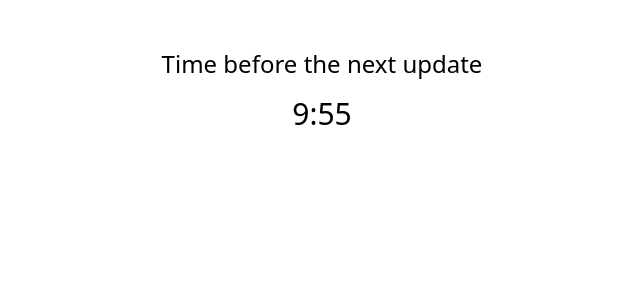
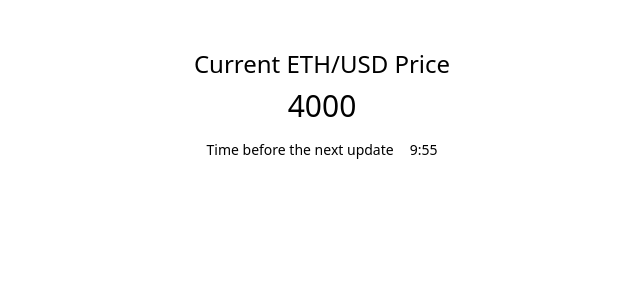
Before and after one commit to dgma/tyche-web-london-hack, a React (Vite) app: page / in a window 1280 px wide. Shown: the top 300 px of the page, without its empty margins (318-958 px from the left). Built offline with nearby package versions, Linux system fonts and the light colour scheme; what @web3modal/wagmi, wagmi would draw is missing.

Commit message:
Added price block

```diff
--- a/src/App.tsx
+++ b/src/App.tsx
@@ -7,7 +7,8 @@ import { useTimer } from "react-timer-hook";
 
 import { config, projectId } from "./config";
 
-import { Time } from "./components/Timer";
+import Time from "./components/Timer";
+import Price from "./components/Price";
 
 const queryClient = new QueryClient();
 
@@ -37,7 +38,10 @@ function App() {
     <WagmiProvider config={config}>
       <QueryClientProvider client={queryClient}>
         <div className="dark:text-white text-black h-full p-12">
-          <Time minutes={minutes} seconds={seconds} />
+          <div className="flex flex-col gap-y-4">
+            <Price price={4000} />
+            <Time minutes={minutes} seconds={seconds} />
+          </div>
         </div>
       </QueryClientProvider>
     </WagmiProvider>
--- /dev/null
+++ b/src/components/Price/Price.tsx
@@ -0,0 +1,14 @@
+interface PriceProps {
+  price: number;
+}
+
+const Price = ({ price }: PriceProps) => {
+  return (
+    <div className="flex flex-col items-center gap-y-2">
+      <p className="text-2xl">Current ETH/USD Price</p>
+      <p className="text-3xl">{price}</p>
+    </div>
+  );
+};
+
+export default Price;
--- /dev/null
+++ b/src/components/Price/index.ts
@@ -0,0 +1 @@
+export { default } from "./Price";
--- a/src/components/Timer/Time.tsx
+++ b/src/components/Timer/Time.tsx
@@ -5,9 +5,9 @@ interface TimerProps {
 
 const Time = ({ minutes, seconds }: TimerProps) => {
   return (
-    <div className="flex flex-col items-center gap-y-4">
-      <p className="text-2xl">Time before the next update</p>
-      <p className="text-3xl">
+    <div className="flex justify-center gap-x-4">
+      <p className="text-sm">Time before the next update</p>
+      <p className="text-sm">
         <span>{minutes}</span>:<span>{seconds}</span>
       </p>
     </div>
--- a/src/components/Timer/index.ts
+++ b/src/components/Timer/index.ts
@@ -1 +1 @@
-export { default as Time } from "./Time";
+export { default } from "./Time";
```
